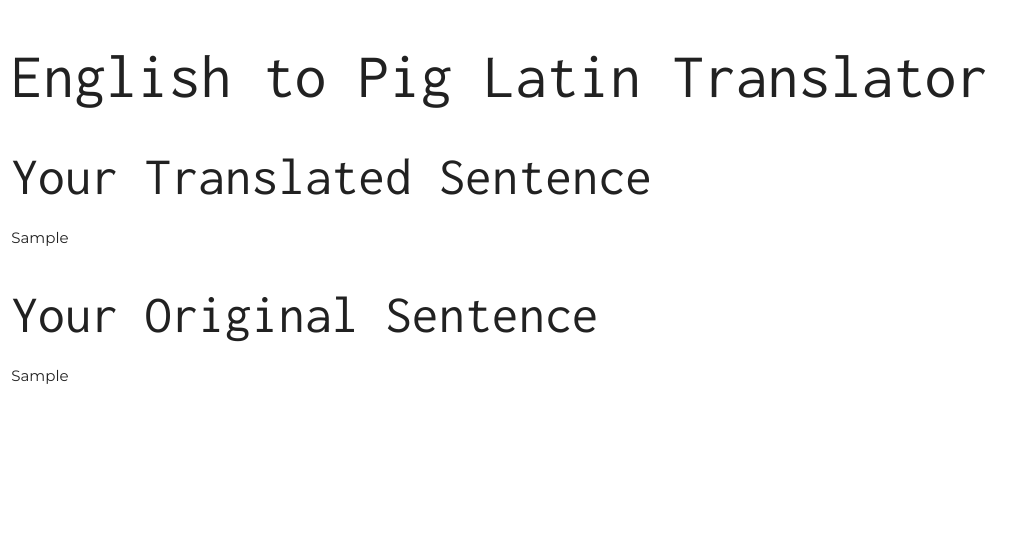
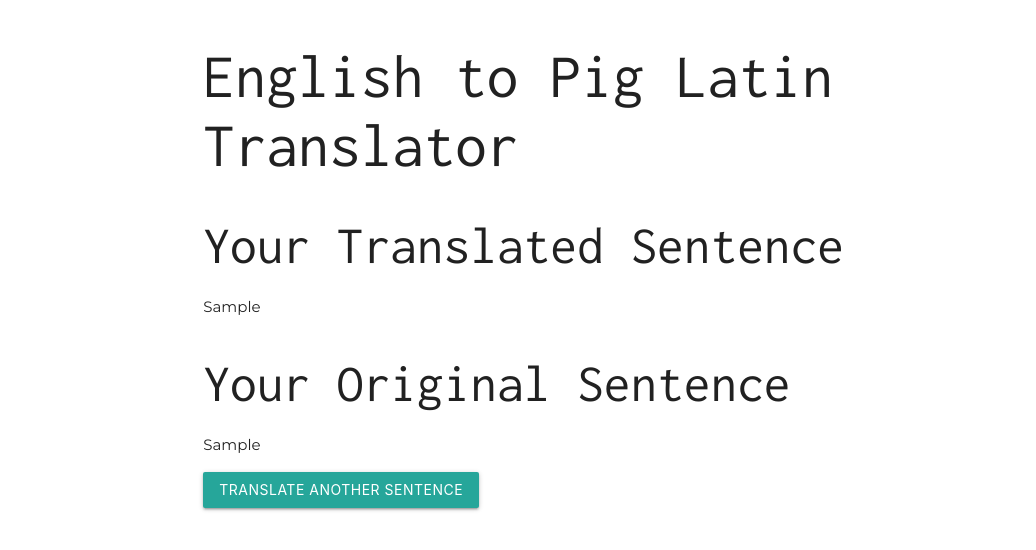
Before and after one commit to dstamp1/flask-project-demo, a Flask app: template app/templates/piglatinify.html in a window 1280 px wide. Shown: the top 550 px of the page, without its empty margins (0-1036 px from the left). Run offline with Flask 2, Linux system fonts and the light colour scheme; the template is opened without the code that fills it: most values are stand-ins (such as "Sample title", 1, 10 or a date in 2020).

Commit message:
Update button to submit another sentence

```diff
--- a/app/models/model.py
+++ b/app/models/model.py
@@ -1,5 +1,5 @@
 def piglatinify(string):
-    lst = ['sh', 'gl', 'ch', 'ph', 'tr', 'br', 'fr', 'bl', 'gr', 'st', 'sl', 'cl', 'pl', 'fl']
+    lst = ['sh', 'gl', 'ch', 'ph', 'tr', 'br', 'fr', 'bl', 'gr', 'st', 'sl', 'cl', 'pl', 'fl','qu']
     sentence = string.split()
     for k in range(len(sentence)):
             i = sentence[k]
--- a/app/routes.py
+++ b/app/routes.py
@@ -5,7 +5,7 @@ from flask import request
 
 
 @app.route('/')
-@app.route('/index')
+@app.route('/index.html')
 def index():
     return render_template('index.html')
 
--- a/app/templates/base.html
+++ b/app/templates/base.html
@@ -11,7 +11,7 @@
   </head>
 
   <body>
-    <div id="container">
+    <div class="container">
       {% block content %}
       {% endblock %}
     </div>
--- a/app/templates/index.html
+++ b/app/templates/index.html
@@ -1,7 +1,7 @@
 {% extends "base.html" %}
 
 {% block title %}
-    Microblog
+    Pig Latin Translator
 {% endblock %}
 
 {% block content %}
--- a/app/templates/piglatinify.html
+++ b/app/templates/piglatinify.html
@@ -1,7 +1,7 @@
 {% extends "base.html" %}
 
 {% block title %}
-    Microblog
+    Pig Latin Translator
 {% endblock %}
 
 {% block content %}
@@ -9,9 +9,14 @@
     <div class="col s12 m12 l12">
       <h1>English to Pig Latin Translator</h1>
         <h2>Your Translated Sentence</h2>
+          <p>{{piglatin_sentence}}</P>
+        <h2>Your Original Sentence</h2>
           <p>{{english_sentence}}</P>
-        <h2>Your Original Sentence</h2>
-          <p>{{piglatin_sentence}}</P>
+    </div>
+    <div class="col">
+      <button class="btn waves-effect waves-light" onclick="location.href='/index.html'" type="button">
+        Translate Another Sentence
+      </button>
     </div>
 </div>
 {% endblock %}
```
